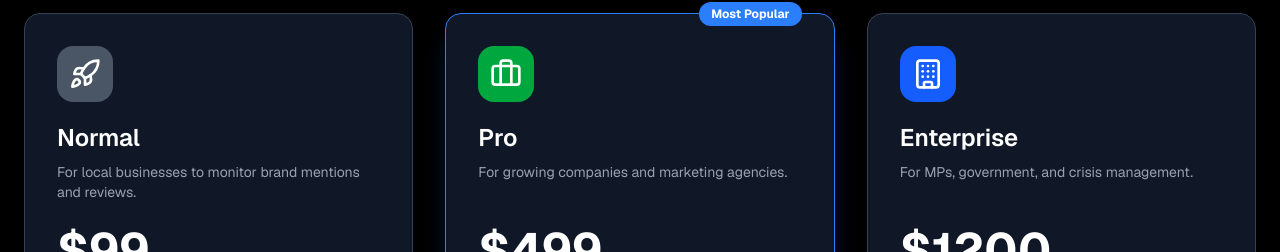
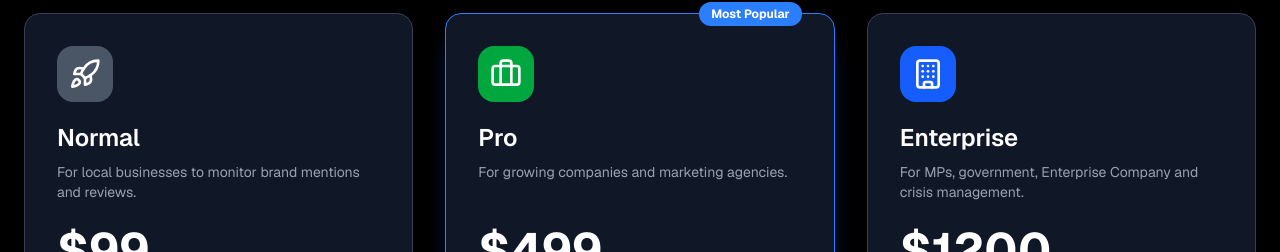
Before and after one commit to aryan-salemababdi/Pulse-Next, a Next.js app: page / in a window 1280 px wide. Shown: the part 3439-3691 px from the top of the page. Built offline with nearby package versions, Linux system fonts and the light colour scheme.

Commit message:
change landing

```diff
--- a/src/components/organisme/PricingSection/PricingSection.tsx
+++ b/src/components/organisme/PricingSection/PricingSection.tsx
@@ -46,7 +46,7 @@ const PricingSection = () => (
       <PricingCard
         plan="Enterprise"
         price="1200"
-        description="For MPs, government, and crisis management."
+        description="For MPs, government, Enterprise Company and crisis management."
         icon={Building}
         bgColor="bg-blue-600"
         features={[
```
